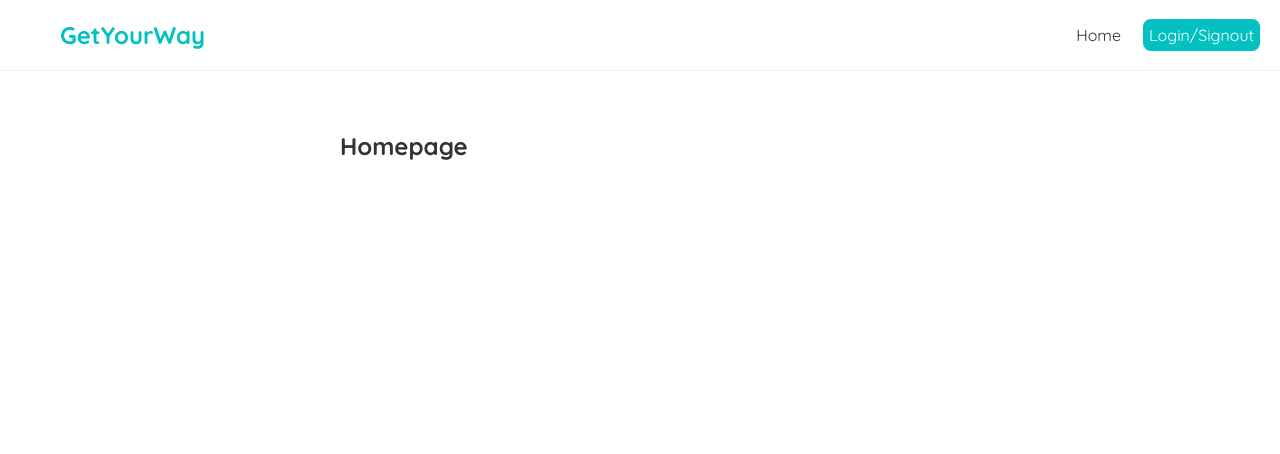
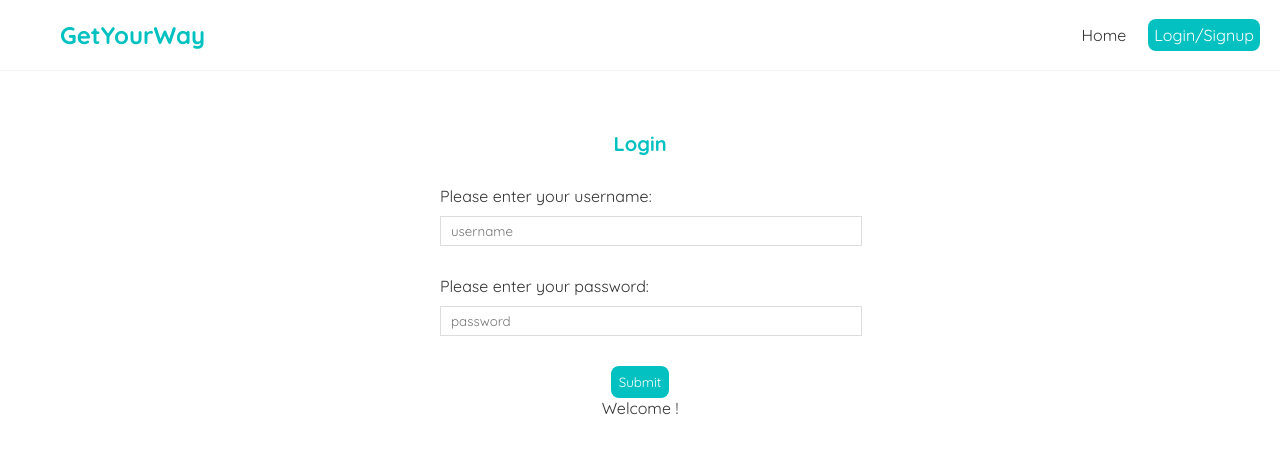
Before and after one commit to CaptainCavalier/Sky-BootcampProject, a React (Create React App) app in the folder frontend/: page /login in a window 1280 px wide. Shown: the top 454 px of the page. Built offline with nearby package versions, Linux system fonts and the light colour scheme.

Commit message:
Added routing between pages. included a custom hook to take in a JSON server url and will also disply loading and error messages when needed. login page has been fleshed out with post requests along with an error routing page to reroute users back to the homepage

```diff
--- /dev/null
+++ b/frontend/Data/db.json
@@ -0,0 +1,34 @@
+{
+  "loginData": [
+    {
+      "username": "Coreywright476",
+      "password": "password",
+      "id": 1
+    },
+    {
+      "username": "tribute1",
+      "password": "password1234",
+      "id": 1
+    },
+    {
+      "username": "agergqer",
+      "password": "qergqergerg",
+      "id": 2
+    },
+    {
+      "username": "Dave",
+      "password": "12345jfhryd",
+      "id": 3
+    },
+    {
+      "username": "sdwdefwef",
+      "password": "wefwffwrfwrfwr",
+      "id": 4
+    },
+    {
+      "username": "Tribute5",
+      "password": "password1234",
+      "id": 5
+    }
+  ]
+}
--- a/frontend/package.json
+++ b/frontend/package.json
@@ -3,12 +3,17 @@
   "version": "0.1.0",
   "private": true,
   "dependencies": {
+    "@fortawesome/fontawesome-svg-core": "^6.3.0",
+    "@fortawesome/free-solid-svg-icons": "^6.3.0",
+    "@fortawesome/react-fontawesome": "^0.2.0",
     "@react-google-maps/api": "^2.18.1",
     "@testing-library/jest-dom": "^5.16.5",
     "@testing-library/react": "^13.4.0",
     "@testing-library/user-event": "^13.5.0",
     "react": "^18.2.0",
     "react-dom": "^18.2.0",
+    "react-hook-form": "^7.43.1",
+    "react-router-dom": "^6.8.1",
     "react-scripts": "^5.0.1",
     "web-vitals": "^2.1.4"
   },
--- a/frontend/src/App.js
+++ b/frontend/src/App.js
@@ -1,17 +1,31 @@
 import Navbar from './Navbar';
-import Home from './Home';
+import Home from './Pages/Home';
 import './index.css';
+import { BrowserRouter as Router, Route, Routes} from 'react-router-dom';
+import Login from './Pages/Login';
+import NotFound from './components/NotFound';
 
 
 function App() {
   return (
-    <div className="app">
-      <Navbar />
-      <div className="content">
-      <Home />
+    <Router>
+      <div className="app">
+        <Navbar />
+        <div className="content">
+          <Routes>
+            <Route exact path='/' element={<Home />}>
+            </Route>
+            <Route exact path='/login' element={<Login />}>
+            </Route>
+            {/* ''*'' to catch any other route. this is at the bottom so the above routes can function properly.
+            if the user enters a wrong path on the website this should show an error page to re-route them back--
+            -- to the homepage.  */}
+            <Route exact path="*" element={<NotFound />}></Route>
+          </Routes>
+        </div>
       </div>
-    </div>
-    )
+    </Router>
+  )
 };
 
 export default App;
--- a/frontend/src/Home.js
+++ /dev/null
@@ -1,9 +0,0 @@
-const Home = () => {
-    return (
-        <div className='home'>
-            <h2>Homepage</h2>
-        </div>
-     );
-}
-
-export default Home;
--- a/frontend/src/Navbar.js
+++ b/frontend/src/Navbar.js
@@ -1,16 +1,17 @@
+import { Link } from 'react-router-dom' ;
+
 const Navbar = () => {
     return (
         <nav className="navbar">
             <h1>GetYourWay</h1>
             <div className="links">
-                <a href="/">Home</a>
-                <a href="/create" style={{
+{/* 'Link' replaces '<a>' tags and 'to' replaces 'href' tages. when inspecting the page '<a>' & 'href' will still be shown' */}
+                <Link to="/">Home</Link>
+                <Link to="/login" style={{
                     color:'white',
                     backgroundColor: '#03C1C1',
                     borderRadius: '8px'
-
-
-                }}>Login/Signout</a>
+                    }}>Login/Signup</Link>
             </div>
         </nav>
      );
--- /dev/null
+++ b/frontend/src/Pages/Home.js
@@ -0,0 +1,18 @@
+import useFetch from "../components/useFetch";
+
+
+const Home = () => {
+// custom hook is passed into the file, data prop is renamed, json server url is passed in, in place of the url prop
+// remember to import 'useFetch' if using this.
+    const {data, isLoading, error} = useFetch('http://localhost:8000/logindata');
+
+
+
+    return (
+        <div className='home'>
+            <h1>Welcome Home</h1>
+        </div>
+     );
+}
+
+export default Home;
--- /dev/null
+++ b/frontend/src/Pages/Login.js
@@ -0,0 +1,72 @@
+import { useState } from "react";
+import { useNavigate } from 'react-router-dom';
+
+const Login = () => {
+
+    const [username, setUsername] = useState(''); //username and password is set to an empty string as it will be entered--
+    const [password, setPassword] = useState(''); //--further down in the function.
+    const [isPending, setIsPending] = useState(false); //set to false as we are only making the request when the form is submitted
+    const navigate = useNavigate();
+
+
+    const handleSubmit = (e) => {
+        e.preventDefault(); //prevents page from refreshing when data is submitted
+        const submit = { username, password };
+
+        setIsPending(true);
+
+        fetch('http://localhost:8000/loginData', {
+            method: 'POST',
+            headers: { "content-type": "application/json" },
+            body: JSON.stringify(submit) //fetches the current data from the JSON file. when the new data is submitted it will,
+                                        //Stringify the data and POST it back to JSON
+        }).then(() => {
+            console.log('new user added');
+            setIsPending(false);
+            navigate('/'); //once the user logs in this should re-route them back to the home page and log to the console,
+                           // that a new user has been added.
+        })
+
+
+    }
+
+    return (
+        <div className='login'>
+            <h2>Login</h2>
+            {/* below will enact the function crated earlier with the same name */}
+            <form onSubmit={handleSubmit}>
+                <label>Please enter your username: </label>
+                <input
+                  type="text"
+                  placeholder="username"
+                  required
+                  value={username}
+                    // when the username field is typed into,
+                    //it should trigger the below code and update the State of the username to match what was typed in
+                  onChange={(e) => setUsername(e.target.value)}
+                  />
+                  <br />
+                  <label>Please enter your password: </label>
+                <input
+                  type="text"
+                  placeholder="password"
+                  required
+                  value={password}
+                  onChange={(e) => setPassword(e.target.value)}
+                  />
+                  <br />
+
+                  {/* the button will show submit until the button is clicked.
+                  it will then change to 'logging in' as the page processes the login request.
+                  second button is disabled as we dont want the user to be able to click it. */}
+                  { !isPending && <button>Submit</button> }
+                  { isPending && <button disabled>Logging in</button> }
+
+                  {/* Displays a welcome message to the user as they type in their username */}
+                  <p> Welcome { username }! </p>
+            </form>
+        </div>
+     );
+}
+
+export default Login;
--- /dev/null
+++ b/frontend/src/components/NotFound.js
@@ -0,0 +1,13 @@
+import { Link } from "react-router-dom";
+
+const NotFound = () => {
+    return (
+        <div className="not-found">
+            <h2>Sorry</h2>
+            <p>That page cannot be found</p>
+            <Link to="/">Back to the home page...</Link>
+        </div>
+     );
+}
+
+export default NotFound;
--- /dev/null
+++ b/frontend/src/components/useFetch.js
@@ -0,0 +1,41 @@
+import { useState, useEffect } from "react";
+
+//passes url as a prop so when the custom hook is used in seperate files it can be linked to different relevant data files
+const useFetch = (url) => {
+    const [data,setData] = useState(null);
+    //isLoading set to true so when content is loading a message displays to inform the customer that the content is loading, -
+    //- this is removed below if the data loads or alternativley if there is an error
+    const [isLoading, setIsLoading] = useState(true);
+    const [error, setError] = useState(null);
+
+    useEffect(() => {
+
+        fetch(url)
+            .then(res => {
+                // if data !res.ok(data response is not ok) then throws the below error message
+                if(!res.ok) {
+                    throw Error('could not fetch the data for that resource');
+                }
+                // returns the json file
+              return res.json();
+            })
+            // if Data from the json file has loaded ok then we set the data and remove any loading/error messages
+            .then(data => {
+                setData(data)
+                setIsLoading(false);
+                setError(null);
+            })
+            // catches previously thrown error and displays it to the screen. removes the displayed loading message as nothing is loading.
+            .catch((err => {
+                setIsLoading(false);
+                setError(err.message);
+            }))
+    }, [url]);
+
+
+// returns data - data we're trying to fetch, isLoading - which is true or false depending on if the data is loading,
+// and error - if the data is unable to load.
+    return { data, isLoading, error }
+}
+
+export default useFetch;
--- a/frontend/src/index.css
+++ b/frontend/src/index.css
@@ -39,3 +39,41 @@
   margin: 40px auto;
   padding: 20px;
 }
+
+.login {
+  max-width: 400px;
+  margin: 0 auto;
+  text-align: center;
+}
+
+.login label {
+  text-align: left;
+  display: block;
+}
+
+.login h2 {
+  font-size: 20px;
+  color: rgb(3, 193, 193);
+  margin-bottom: 30px;
+}
+
+.login input {
+  width: 100%;
+  padding: 6px 10px;
+  margin: 10px 0;
+  border: 1px solid #ddd;
+  display: block;
+}
+
+.login button {
+  background:rgb(3, 193, 193);
+  color: #fff;
+  border: 0;
+  padding: 8px;
+  border-radius: 8px;
+  cursor: pointer;
+}
+
+.not-found h2 {
+  color:rgb(3, 193, 193);
+}
--- a/frontend/src/index.js
+++ b/frontend/src/index.js
@@ -7,7 +7,7 @@ import reportWebVitals from './reportWebVitals';
 const root = ReactDOM.createRoot(document.getElementById('root'));
 root.render(
   <React.StrictMode>
-    <App />
+  <App />
   </React.StrictMode>
 );
 
```
Also changed, not shown: 1 other file (tests, documents, lock files or other folders).
